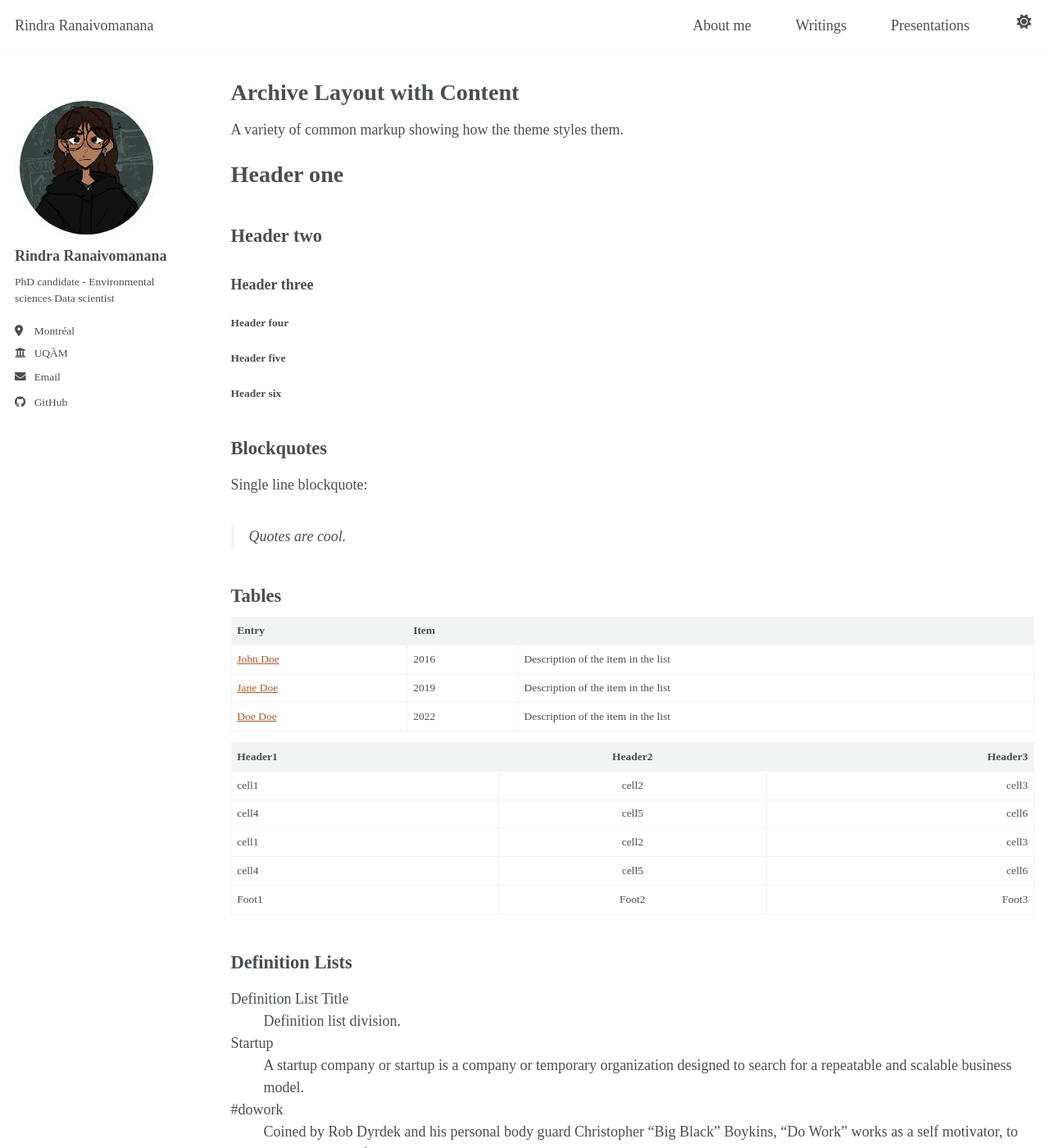
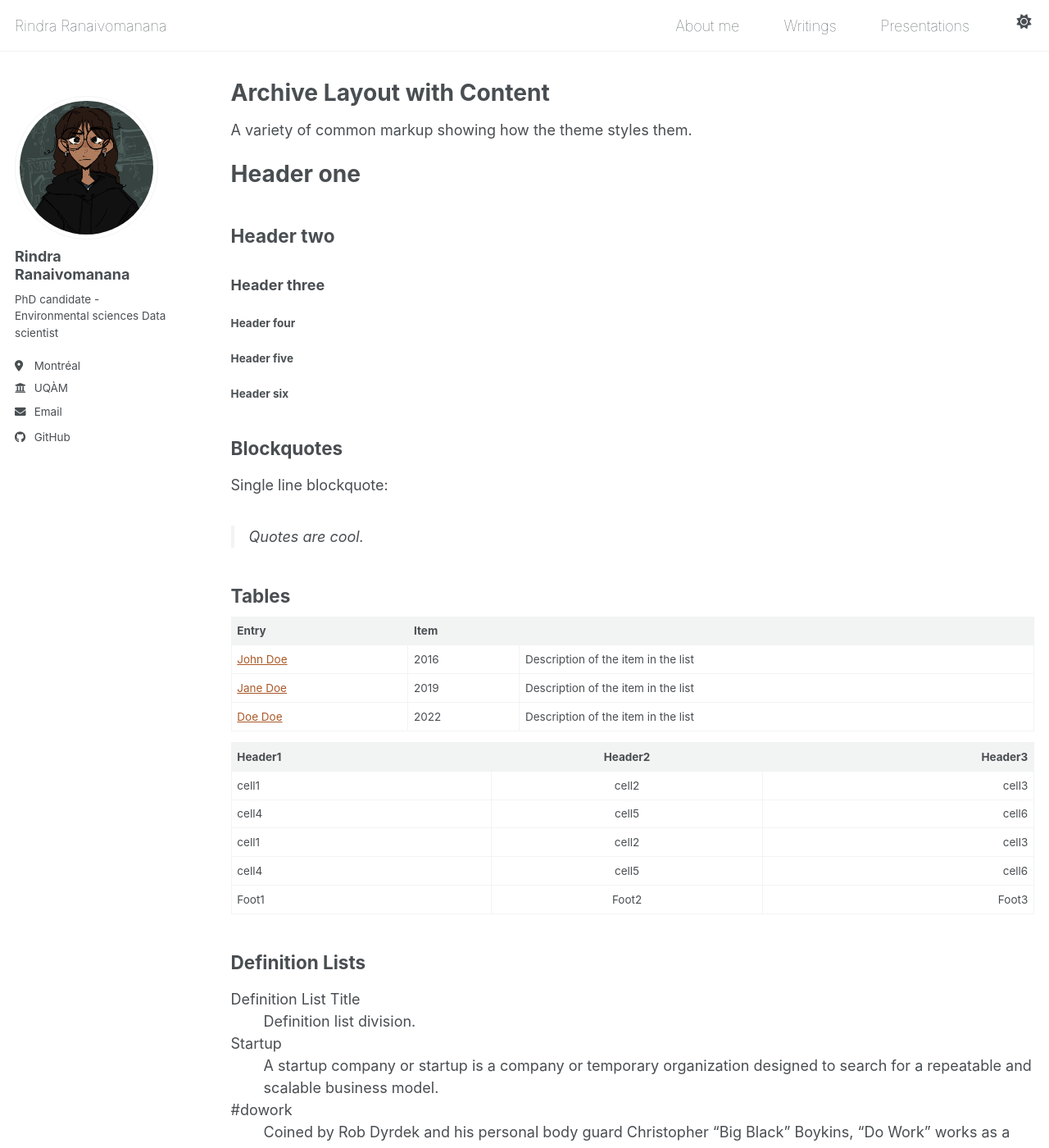
Before and after one commit to rindrafanomezana/rindrafanomezana.github.io, a Jekyll site: the page built from _pages/archive-layout-with-content.md, in a window 1280 px wide and 1400 px high. Shown: the whole window at 82% size. Built offline with Jekyll 4.4.1, drawn with Linux system fonts in a browser that asks for light colours.

Commit message:
Update _themes.scss

```diff
--- a/_sass/_themes.scss
+++ b/_sass/_themes.scss
@@ -15,7 +15,7 @@ $indent-var                 : 1.3em;
 
 /* System typefaces */
 $serif                      : Georgia, Times, serif;
-$sans-serif                 : 'Century Gothic';
+$sans-serif                 : -apple-system, 'Century Gothic';
 /*$sans-serif                 : -apple-system, ".SFNSText-Regular", "San Francisco", "Roboto", "Segoe UI", "Helvetica Neue", "Lucida Grande", Arial, sans-serif;*/
 $monospace                  : Monaco, Consolas, "Lucida Console", monospace;
 
```
